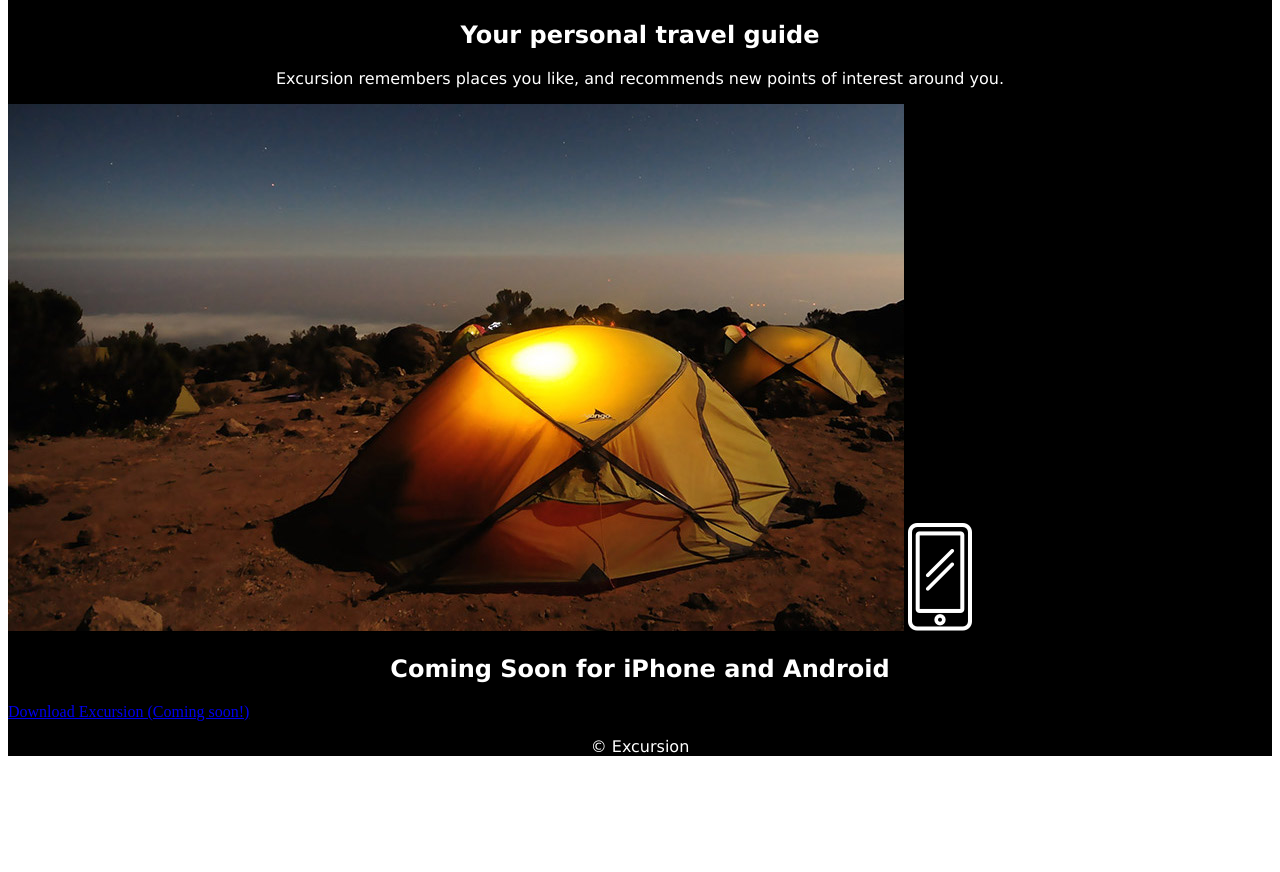
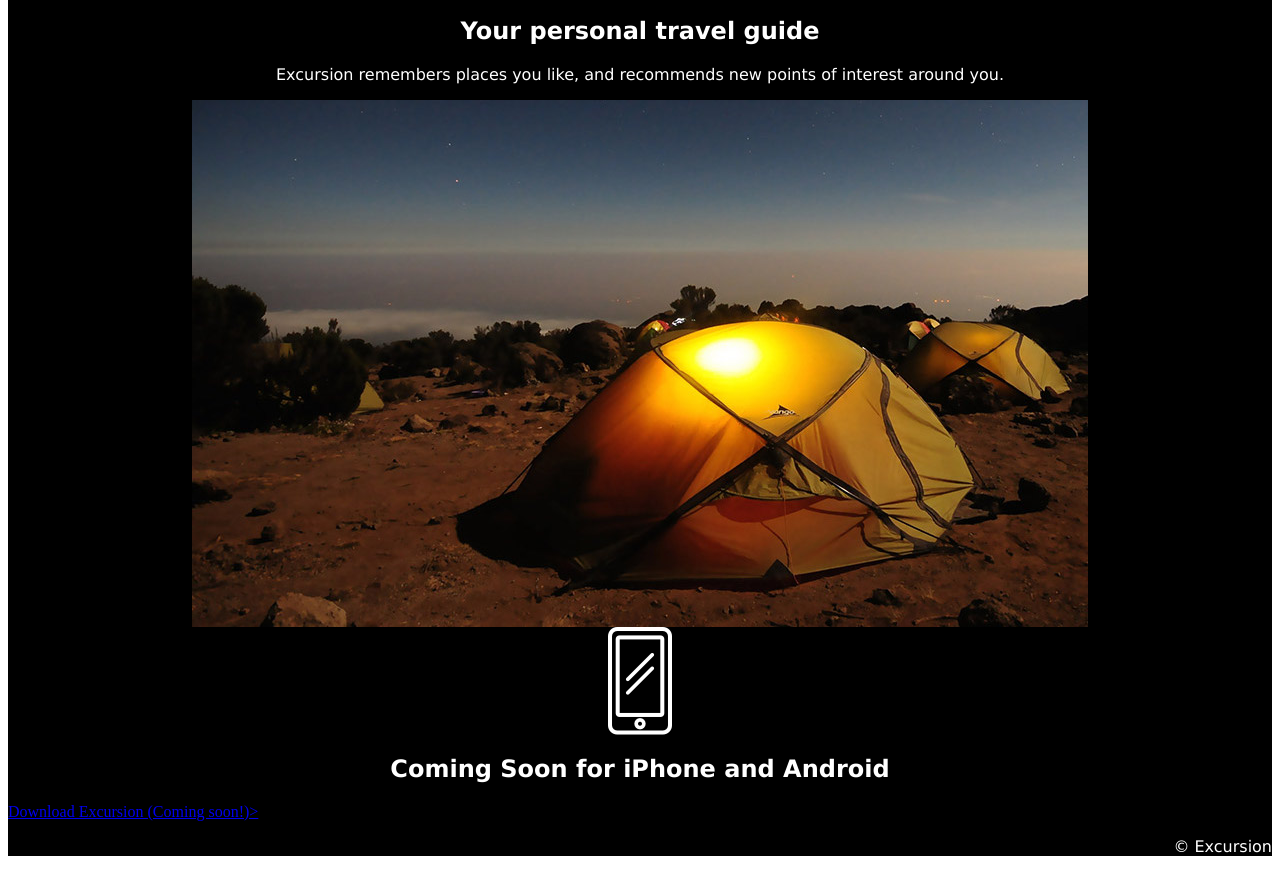
Before and after one commit to zenm/excursion, a plain HTML site: page index.html in a window 1280 px wide. Shown: the part 371-1243 px from the top of the page. Before the commit the page ends 1143 px from the top, so only its background shows below. Drawn offline with Linux system fonts and the light colour scheme.

Commit message:
Centered images and text

```diff
--- a/index.html
+++ b/index.html
@@ -9,14 +9,13 @@
     <div class="container">
       <h1 class="title">Discover hidden places in the world around you</h1>
       <a href=""><p class="link-color">Download Excursion (Coming soon!)</p></a>
-      <video src="./resources/excursion.mp4" autoplay loop>
-      </video>
+      <video class="center-img" src="./resources/excursion.mp4" autoplay loop></video>
       <h2>Your personal travel guide</h2>
       <p>Excursion remembers places you like, and recommends new points of interest around you.</p>
-      <img src="./resources/camp.jpg" alt="Camping tent under the stars">
-      <img src="./resources/phone.png" alt="Icon of phone">
+      <img class="center-img" src="./resources/camp.jpg" alt="Camping tent under the stars">
+      <img class="center-img" src="./resources/phone.png" alt="Icon of phone">
       <h2>Coming Soon for iPhone and Android</h2>
-      <a href="#"<p class="link-color">Download Excursion (Coming soon!)</p></a>
+      <a href="#"<p class="link-color">Download Excursion (Coming soon!)></p></a>
       <footer>
         <p>&copy; Excursion</p>
       </footer>
--- a/resources/css/style.css
+++ b/resources/css/style.css
@@ -13,6 +13,15 @@ p {
   font-size: 50px;
 }
 
+.center-img{
+  margin: auto;
+  display: block;
+}
+
 .link-color{
 
 }
+
+footer p{
+  text-align: right;
+}
```
